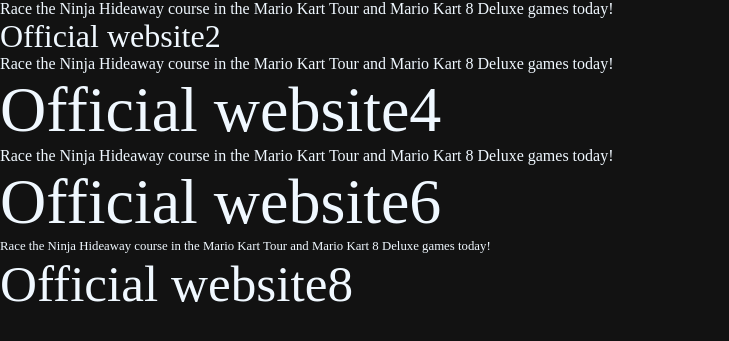
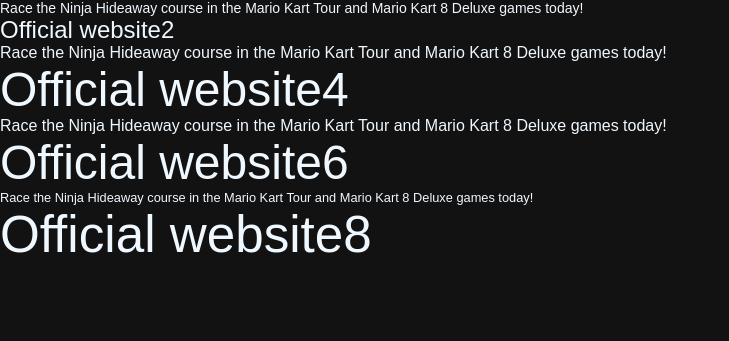
Before and after one commit to phthisic/phthisic.github.io, a PHP site: page / in a window 1280 px wide. Shown: the top 341 px of the page, without its empty margins (0-729 px from the left). Run offline with PHP 8.4, Linux system fonts and the light colour scheme; some web fonts are replaced.

Commit message:
Add files via upload

```diff
--- a/css/main.css
+++ b/css/main.css
@@ -5,6 +5,7 @@
     list-style: none;
     color: #343434;
     /* font-family: 'Oswald', sans-serif; */
+    font-family: Arial, Helvetica, sans-serif;
 }
 
 body {
@@ -38,13 +39,13 @@
 .d1
 {
     color: aliceblue;
-    font-size: 16px;
+    font-size: 14px;
 }
 
 .d2
 {
     color: aliceblue;
-    font-size: 32px;
+    font-size: 24px;
 }
 
 .d3
@@ -56,7 +57,7 @@
 .d4
 {
     color: aliceblue;
-    font-size: 4rem;
+    font-size: 3rem;
 }
 
 .d5
@@ -68,7 +69,7 @@
 .d6
 {
     color: aliceblue;
-    font-size: 4em;
+    font-size: 3em;
 }
 
 .d7
```
